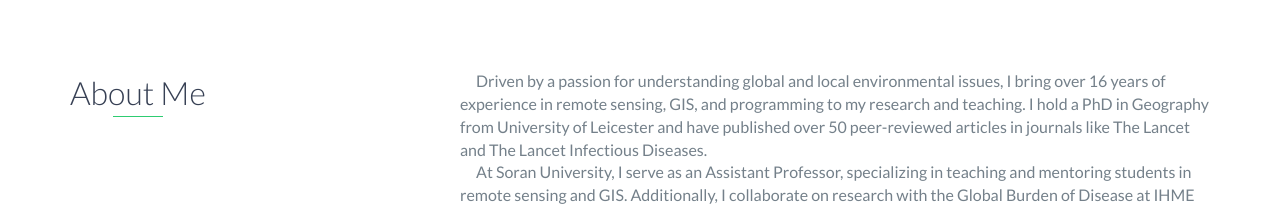
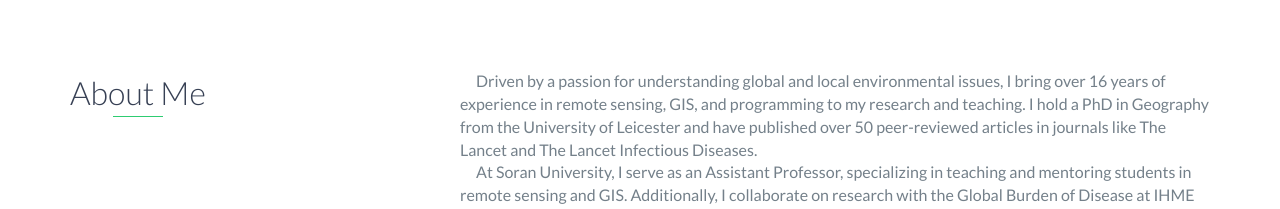
Before and after one commit to Azad77/AR_Portfolio, a website: page index.html in a window 1280 px wide. Shown: the part 805-1014 px from the top of the page. Drawn offline with nearby package versions, Linux system fonts and the light colour scheme.

Commit message:
Update index.html

```diff
--- a/index.html
+++ b/index.html
@@ -11,6 +11,7 @@
     <link href="https://fonts.googleapis.com/css?family=Lato:300,400,700,900" rel="stylesheet">
     <link rel="stylesheet" href="libs/font-awesome/css/font-awesome.min.css">
     <link href="css/bootstrap.min.css" rel="stylesheet">
+    <!-- Main styles for the portfolio -->
     <link href="css/styles.css" rel="stylesheet">
 </head>
 
@@ -26,6 +27,7 @@
         <div id="mobile-menu-close">
             <span>Close</span> <i class="fa fa-times" aria-hidden="true"></i>
         </div>
+        <!-- Navigation menu for various sections -->
         <ul id="menu" class="shadow">
             <li><a href="#about">About</a></li>
             <li><a href="#experience">Experience</a></li>
@@ -41,14 +43,18 @@
     <!-- Lead Section -->
     <div id="lead" class="active">
         <div id="lead-content">
+            <!-- Personal information and title -->
             <h1>Azad Rasul</h1>
             <h2>Assistant Professor</h2>
+            <!-- Button to download resume -->
             <a href="images\\Resume.pdf" class="btn-rounded-white" download>Download Resume</a>
         </div>
         <!-- End #lead-content -->
 
+        <!-- Overlay for lead section -->
         <div id="lead-overlay"></div>
 
+        <!-- Downward arrow to indicate scrolling -->
         <div id="lead-down">
             <span>
                 <i class="fa fa-chevron-down" aria-hidden="true"></i>
@@ -63,11 +69,13 @@
         <div class="container">
             <div class="row">
                 <div class="col-md-4">
+                    <!-- Heading for the 'About Me' section -->
                     <h2 class="heading">About Me</h2>
                 </div>
                 <div class="col-md-8">
+                    <!-- Personal and professional details -->
                     <p>
-                        Driven by a passion for understanding global and local environmental issues, I bring over 16 years of experience in remote sensing, GIS, and programming to my research and teaching. I hold a PhD in Geography from University of Leicester and have published over 50 peer-reviewed articles in journals like The Lancet and The Lancet Infectious Diseases.
+                        Driven by a passion for understanding global and local environmental issues, I bring over 16 years of experience in remote sensing, GIS, and programming to my research and teaching. I hold a PhD in Geography from the University of Leicester and have published over 50 peer-reviewed articles in journals like The Lancet and The Lancet Infectious Diseases.
                     </p>
                     <p>
                         At Soran University, I serve as an Assistant Professor, specializing in teaching and mentoring students in remote sensing and GIS. Additionally, I collaborate on research with the Global Burden of Disease at IHME (UW). I hold certifications in forest mapping and air pollution monitoring from NASA. Moreover, I instruct e-learning courses in Python and R programming.
@@ -83,9 +91,12 @@
 
     <!-- Experience Section -->
     <div id="experience" class="background-alt">
+        <!-- Heading for the 'Experience' section -->
         <h2 class="heading">Experience</h2>
+        <!-- Timeline of professional experiences -->
         <div id="experience-timeline">
             <div data-date="March 2010 – Present">
+                <!-- Details of experience at Soran University -->
                 <h3>Soran University</h3>
                 <h4>Assistant Professor of Remote Sensing</h4>
                 <p>
@@ -103,6 +114,7 @@
             </div>
 
             <div data-date="December 2020 – Present">
+                <!-- Details of experience as an E-learning Instructor at Udemy -->
                 <h3>Udemy</h3>
                 <h4>E-learning Instructor Udemy Freelance </h4>
                 <p>
@@ -117,6 +129,7 @@
             </div>
 
             <div data-date="November 2016 – March 2020">
+                <!-- Details of part-time experience at University of Leicester and Copernicus Global Land Service -->
                 <h3>University of Leicester and Copernicus Global Land Service</h3>
                 <h4>Project Assistant (part-time)</h4>
                 <p>
@@ -128,6 +141,7 @@
             </div>
 
             <div data-date="September 2013 – December 2016">
+                <!-- Details of PhD research experience at University of Leicester -->
                 <h3>University of Leicester</h3>
                 <h4>PhD Student Researcher</h4>
                 <p>
@@ -143,7 +157,9 @@
 
     <!-- Education Section -->
     <div id="education">
+        <!-- Heading for the 'Education' section -->
         <h2 class="heading">Education</h2>
+        <!-- Details of educational qualifications -->
         <div class="education-block">
             <h3>University of Leicester</h3>
             <span class="education-date">September 2013 - December 2016</span>
@@ -177,10 +193,12 @@
 
     <!-- Projects Section -->
     <div id="projects" class="background-alt">
+        <!-- Heading for the 'Projects' section -->
         <h2 class="heading">Projects</h2>
         <div class="container">
             <div class="row">
                 <div class="project shadow-large">
+                    <!-- Details of the 'pylst' project -->
                     <div class="project-image">
                         <img src="images/pylst2.png" />
                     </div>
@@ -200,6 +218,7 @@
                 <!-- End .project -->
 
                 <div class="project shadow-large">
+                    <!-- Details of the 'Python and R for researchers' project -->
                     <div class="project-image">
                         <img src="images/pylst2.png" />
                     </div>
@@ -218,6 +237,7 @@
         </div>
     </div>
     <!-- End #projects -->
+
 
     <!--- Publications Section --->
     <div id="publications" class="background-alt">
```
